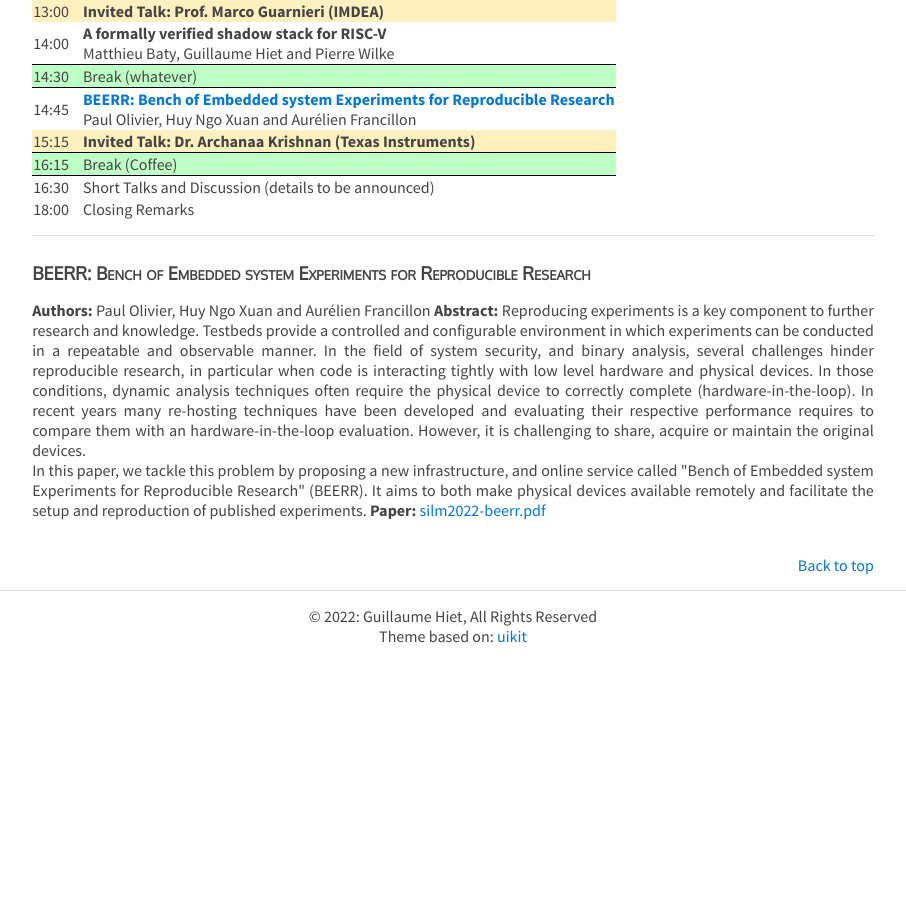
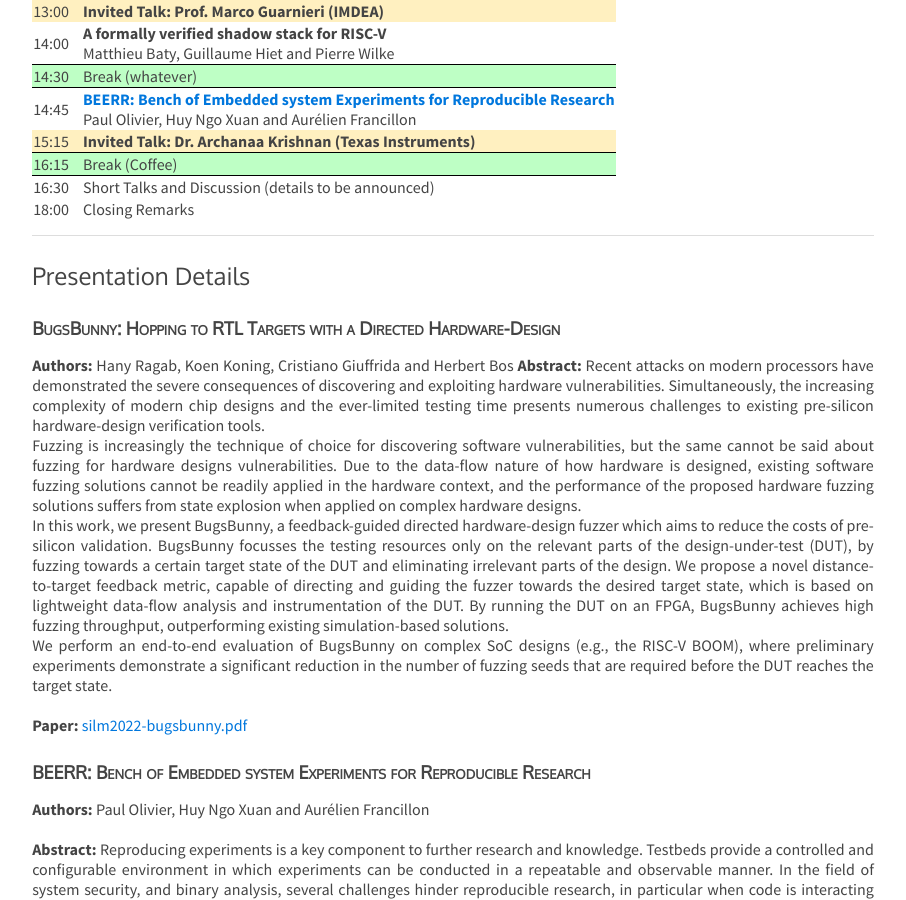
Before and after one commit to silm-workshop/silm-workshop.github.io, a Jekyll site: the page built from program.html, in a window 1280 px wide and 900 px high, scrolled down 360 px. Shown: the whole window, without its empty margins (187-1093 px from the left). Built offline with Jekyll 4.4.1, drawn with Linux system fonts in a browser that asks for light colours; before the commit the page ends 1006 px from its top, so only the background shows below that.

Commit message:
next paper

```diff
--- a/program.html
+++ b/program.html
@@ -80,12 +80,49 @@ Instruments)</b></td>
 </table>
 
 <hr>
+<h2>Presentation Details</h2>
+
+<h3 id="bugsbunny">BugsBunny: Hopping to RTL Targets with a Directed
+Hardware-Design</h3>
+
+<b>Authors:</b> Hany Ragab, Koen Koning, Cristiano Giuffrida and Herbert
+Bos
+
+<b>Abstract:</b> Recent attacks on modern processors have demonstrated the
+severe consequences of discovering and exploiting hardware vulnerabilities.
+Simultaneously, the increasing complexity of modern chip designs and the
+ever-limited testing time presents numerous challenges to existing
+pre-silicon hardware-design verification tools. <br> Fuzzing is
+increasingly the technique of choice for discovering software
+vulnerabilities, but the same cannot be said about fuzzing for hardware
+designs vulnerabilities. Due to the data-flow nature of how hardware is
+designed, existing software fuzzing solutions cannot be readily applied in
+the hardware context, and the performance of the proposed hardware fuzzing
+solutions suffers from state explosion when applied on complex hardware
+designs. <br> In this work, we present BugsBunny, a feedback-guided
+directed hardware-design fuzzer which aims to reduce the costs of
+pre-silicon validation. BugsBunny focusses the testing resources only on
+the relevant parts of the design-under-test (DUT), by fuzzing towards a
+certain target state of the DUT and eliminating irrelevant parts of the
+design. We propose a novel distance-to-target feedback metric, capable of
+directing and guiding the fuzzer towards the desired target state, which is
+based on lightweight data-flow analysis and instrumentation of the DUT. By
+running the DUT on an FPGA, BugsBunny achieves high fuzzing throughput,
+outperforming existing simulation-based solutions. <br> We perform an
+end-to-end evaluation of BugsBunny on complex SoC designs (e.g., the RISC-V
+BOOM), where preliminary experiments demonstrate a significant reduction in
+the number of fuzzing seeds that are required before the DUT reaches the
+target state. <br><br>
+
+<b>Paper:</b> <a
+href="2022-papers/silm2022-bugsbunny.pdf">silm2022-bugsbunny.pdf</a>
+
 
 <h3 id="beerr">BEERR: Bench of Embedded system Experiments for Reproducible
 Research</h3>
 
 <b>Authors:</b> Paul Olivier, Huy Ngo Xuan and
-Aurélien Francillon
+Aurélien Francillon <br><br>
 
 <b>Abstract:</b> Reproducing experiments is a key component to further
 research and knowledge. Testbeds provide a controlled and configurable
@@ -102,6 +139,7 @@ original devices. <br> In this paper, we tackle this problem by proposing a
 new infrastructure, and online service called &quot;Bench of Embedded
 system Experiments for Reproducible Research&quot; (BEERR). It aims to both
 make physical devices available remotely and facilitate the setup and
-reproduction of published experiments.
+reproduction of published experiments. <br><br>
 
-<b>Paper:</b> <a href="2022-papers/silm2022-beerr.pdf">silm2022-beerr.pdf</a>
+<b>Paper:</b> <a
+href="2022-papers/silm2022-beerr.pdf">silm2022-beerr.pdf</a>
```
